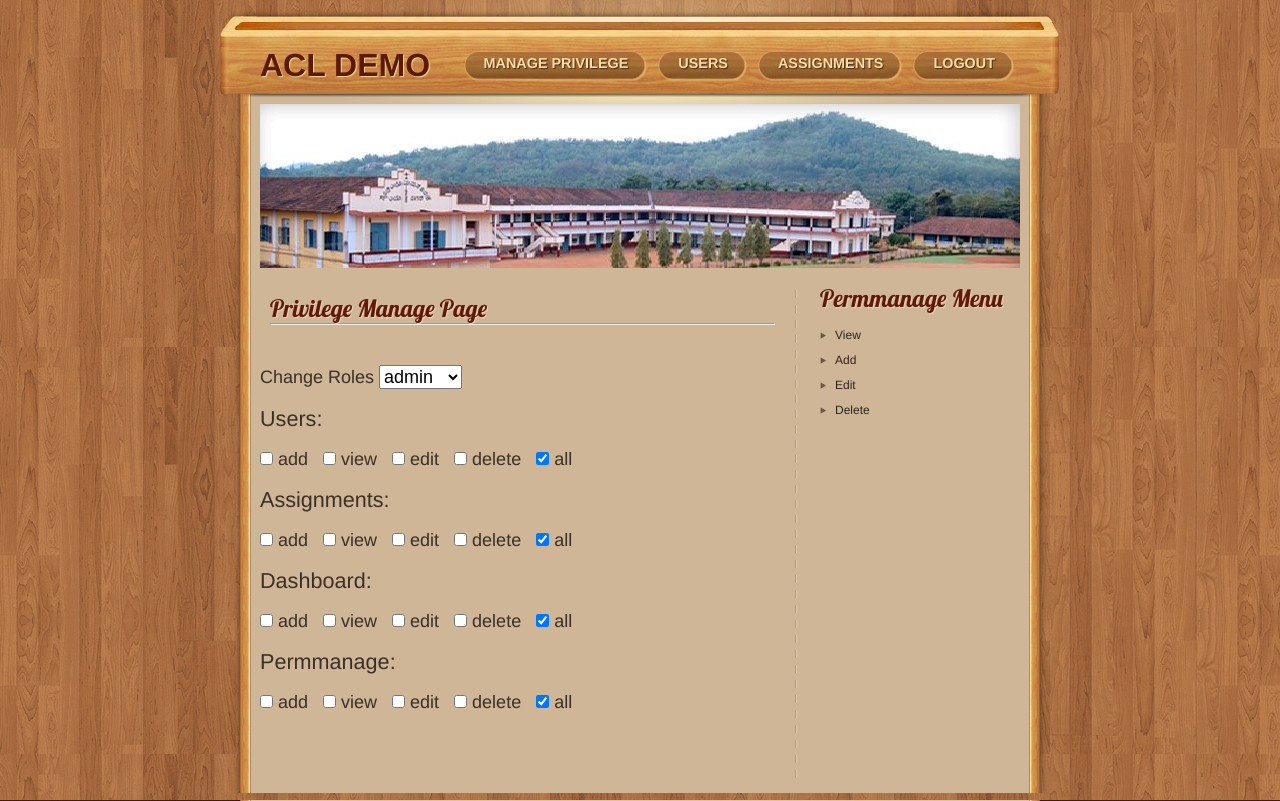
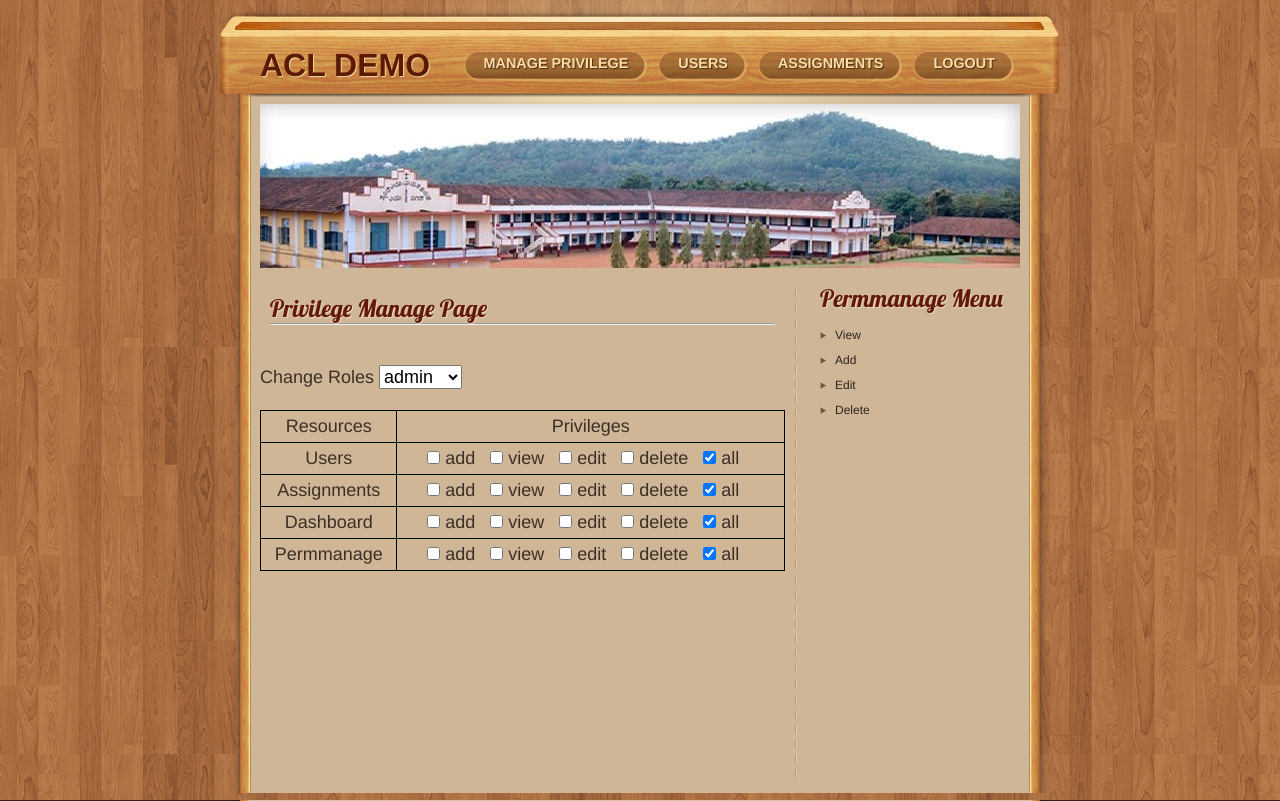
Before and after one commit to rajanikant-b/acldemo, a PHP site: page /permmanage.php?urole=1 in a window 1280 px wide. Shown: the top 801 px of the page. Run offline with PHP 8.4, Linux system fonts and the light colour scheme; a user stored in the database is signed in; data comes from the database, SQL or seed files in the repository.

Commit message:
Worked on Prmission page layout

```diff
--- a/permmanage.php
+++ b/permmanage.php
@@ -52,20 +52,27 @@ include("includes.php");
                 $privileges[$row['role_id'].'-'.$row['resource_id'].'-'
                 .$row['privilege_id']] = true;
             }
+            $outputTable = '<table class="resorce-privilege-tb">
+                <tr><td>Resources</td><td>Privileges</td></tr>';
             //listing resources and privilegs
             while($resource = mysql_fetch_assoc($resourceResult))
             {
-                echo '<p>' . ucfirst($resource['name']) . ':</p><br />';
+                $outputTable .= '<tr><td>'.ucfirst($resource['name']).'</td><td>';
                 foreach($privilegeInfo as $privilege) {
-                    echo '<input type="checkbox" '
+                    $outputTable .='<input type="checkbox" '
                         . 'onclick="setPrivilege(this.checked, '.$currRole.', '
                         . $resource["id"] .', '.$privilege["id"] .')" '
                         . (isset($privileges[$currRole.'-'.$resource["id"].'-'
                             .$privilege["id"]]) ? ' checked="checked" ' : '')
                         .'/> '.$privilege['name'] .'&nbsp;&nbsp;&nbsp;';
                 }
-                echo '<br /><br />';
+                $outputTable .= '</td></tr>';
             }
+
+            $outputTable .= '</table>';
+
+            echo $outputTable;
+
         } catch (Exception $e) {
             echo $e->getMessage();
             exit;
--- a/styles/reset/reset.css
+++ b/styles/reset/reset.css
@@ -39,3 +39,14 @@ body {font-size:62.5%;}
 .page-content, .page-content select{
     font-size: 18px !important;
 }
+.resorce-privilege-tb {
+    width: 100%;
+    font-size: 18px !important;
+    border-collapse: collapse;
+    border: 1px solid #000000;
+}
+.resorce-privilege-tb td{
+    padding: 5px;
+    border: 1px solid #000000;
+    text-align: center;
+}
```
